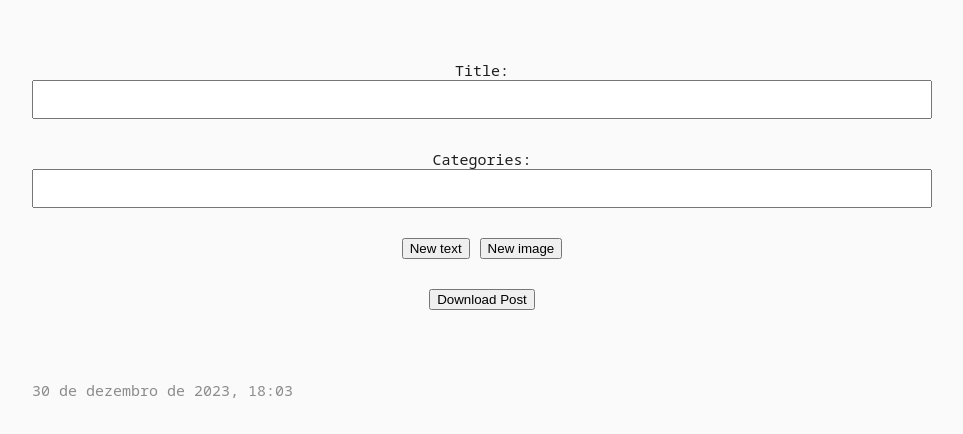
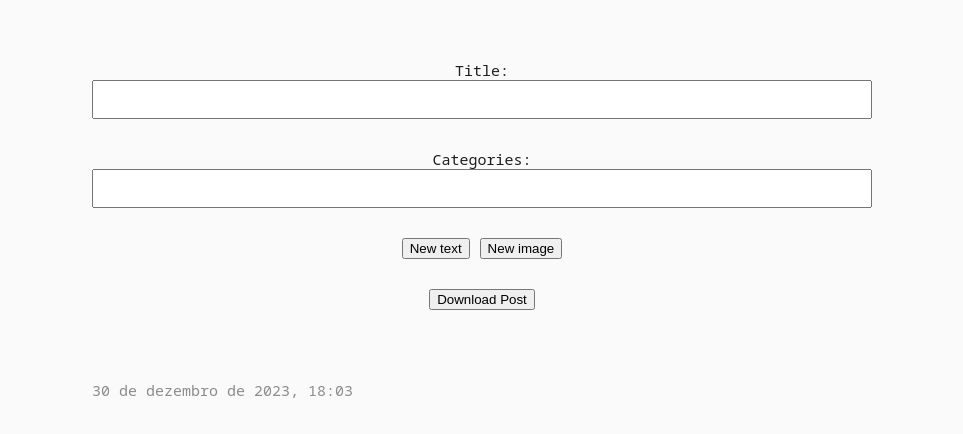
Before and after one commit to congeladogelo/congeladogelo.github.io, a React (Create React App) app: page /create-post in a window 1280 px wide. Shown: the top 434 px of the page, without its empty margins (158-1121 px from the left). Built offline with nearby package versions, Linux system fonts and the light colour scheme.

Commit message:
Fix box-sizing of pages

```diff
--- a/src/pages/CategoryPostPage/category-post-page.module.css
+++ b/src/pages/CategoryPostPage/category-post-page.module.css
@@ -1,4 +1,5 @@
 #category-post-page {
+    box-sizing: border-box;
     margin: auto;
     padding: var(--page-padding);
     max-width: var(--page-max-width);
--- a/src/pages/CreatePost/create-post.module.css
+++ b/src/pages/CreatePost/create-post.module.css
@@ -1,11 +1,12 @@
 #create-post {
+    box-sizing: border-box;
+    margin: auto;
+    padding: var(--page-padding);
+    max-width: var(--page-max-width);
     display: flex;
     flex-direction: column;
     align-items: center;
     gap: 30px;
-    margin: auto;
-    padding: var(--page-padding);
-    max-width: var(--page-max-width);
 }
 
 #create-post input, #create-post textarea {
--- a/src/pages/PostPage/post-page.module.css
+++ b/src/pages/PostPage/post-page.module.css
@@ -1,4 +1,5 @@
 #post-page {
+    box-sizing: border-box;
     margin: auto;
     padding: var(--page-padding);
     max-width: var(--page-max-width);
```
